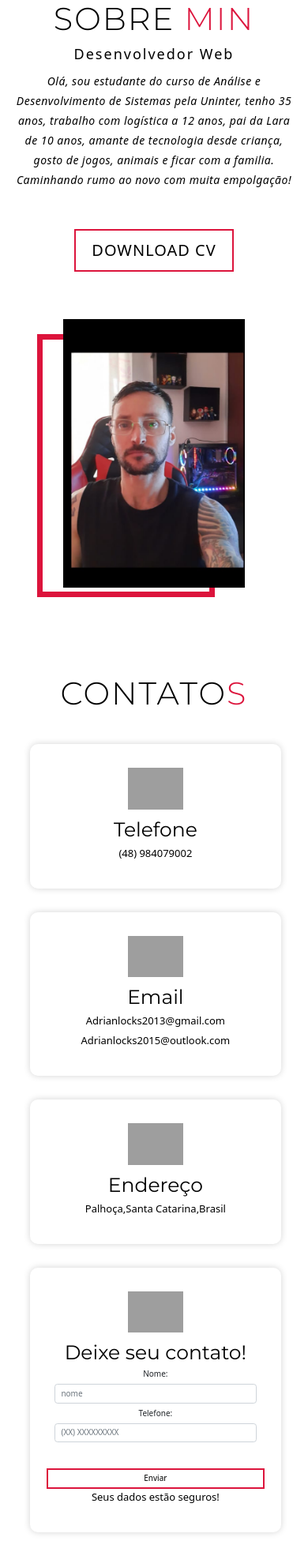
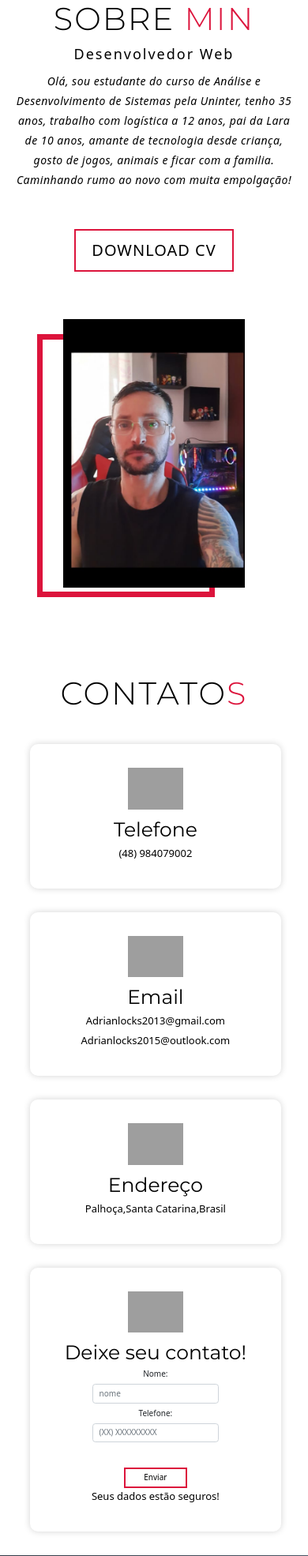
Before and after one commit to AdrianLocks/Portfolio, a PHP site: page / in a window 390 px wide. Shown: the part 2059-4029 px from the top of the page at 79% size. Run offline with PHP 8.4, Linux system fonts and the light colour scheme; some libraries are stand-ins or nearby versions; grey boxes are pictures that could not be loaded.

Commit message:
Update style.css

```diff
--- a/style.css
+++ b/style.css
@@ -923,3 +923,20 @@ p {
 
 }
 /* fim  Media Query para Desktop */
+
+
+
+
+/* responsividades elementos gerais-celulares */
+
+@media  screen and (min-width: 360px) and (max-width:600px){
+
+	#contato .contato-item button{
+		max-width:30%;   /*--*/
+}
+#contato .contato-item .form-control{
+	max-width:60%;
+	margin-left: 20%;   /*--*/
+}
+
+}
```
